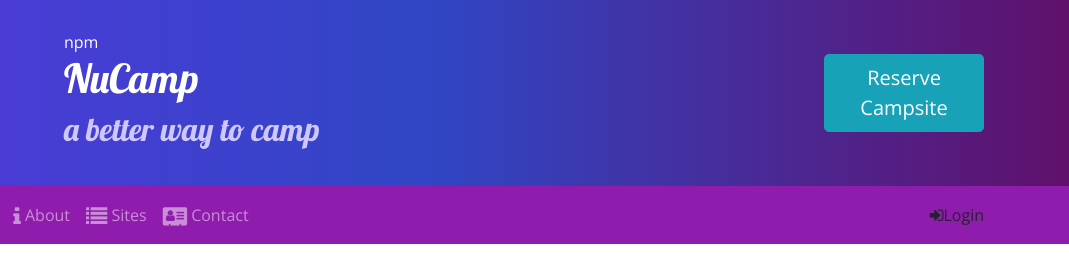
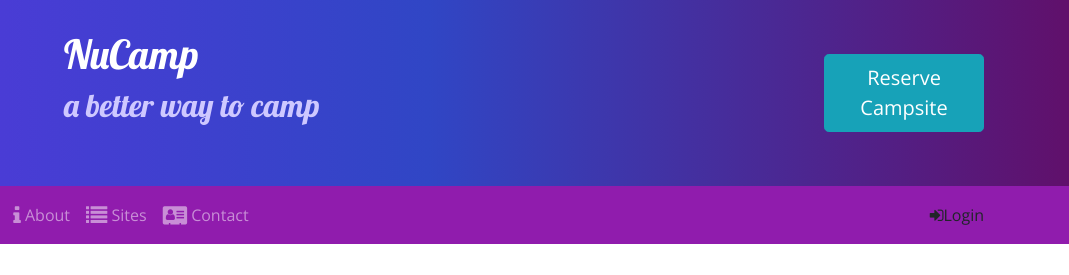
Before and after one commit to J-Sandell/School-work, a website: page index.html in a window 1280 px wide. Shown: the top 275 px of the page, 211-1280 px from the left. Drawn offline with nearby package versions, Linux system fonts and the light colour scheme.

Commit message:
fix line 29

```diff
--- a/index.html
+++ b/index.html
@@ -26,7 +26,7 @@
                 <div class="col-4 col-sm-3 col-md-2 align-self-center">
                     <img src="img/logo.png" alt="Camp Logo" class="img-fluid" />
                 </div>
-                <div class="col">npm
+                <div class="col">
                     <h1>NuCamp</h1>
                     <h2>a better way to camp</h2>
                 </div>
```
